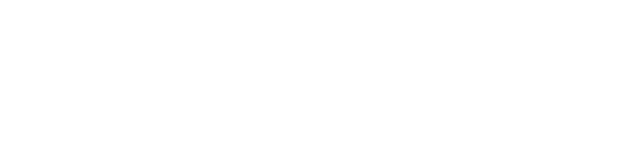
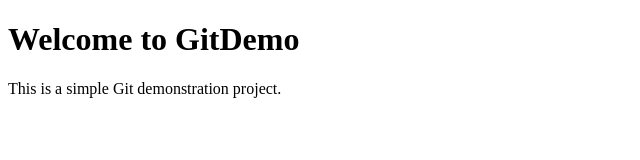
Before and after one commit to learningswithpriyanka/FSD-C-WD-E-B46-git-demo, a plain HTML site: page index.html in a window 1280 px wide. Shown: the whole page, without its empty margins (0-640 px from the left). Drawn offline with Linux system fonts and the light colour scheme.

Commit message:
change the html for demo

```diff
--- a/index.html
+++ b/index.html
@@ -3,9 +3,10 @@
 <head>
     <meta charset="UTF-8">
     <meta name="viewport" content="width=device-width, initial-scale=1.0">
-    <title>Document</title>
+    <title>GitDemo</title>
 </head>
 <body>
-
+    <h1>Welcome to GitDemo </h1>
+    <p>This is a simple Git demonstration project. </p>
 </body>
 </html>
```
